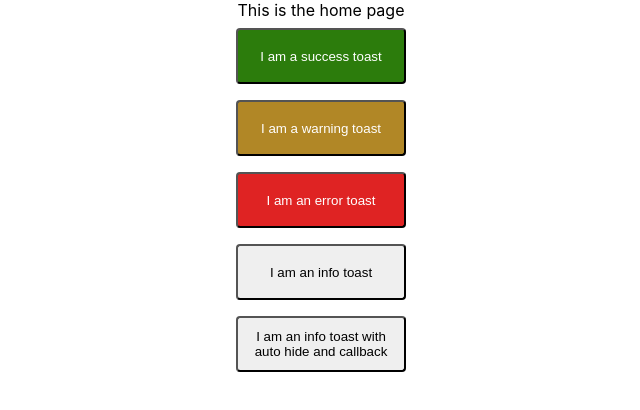
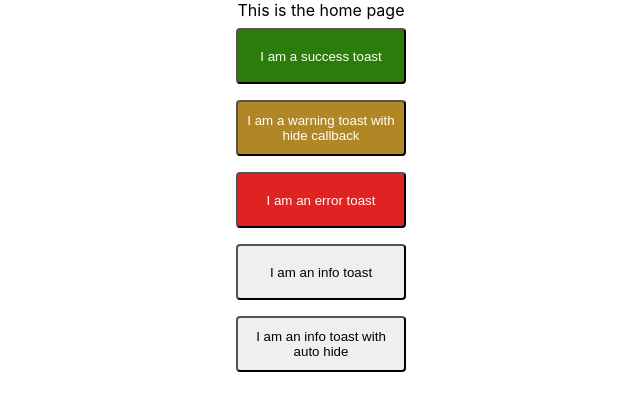
Before and after one commit to nithuan141/react-toast-notification, a React (Create React App) app: page / in a window 1280 px wide. Shown: the top 410 px of the page, without its empty margins (319-959 px from the left). Built offline with nearby package versions, Linux system fonts and the light colour scheme.

Commit message:
feat: callback on hide

```diff
--- a/src/App.css
+++ b/src/App.css
@@ -1,38 +1,3 @@
 .App {
   text-align: center;
 }
-
-.App-logo {
-  height: 40vmin;
-  pointer-events: none;
-}
-
-@media (prefers-reduced-motion: no-preference) {
-  .App-logo {
-    animation: App-logo-spin infinite 20s linear;
-  }
-}
-
-.App-header {
-  background-color: #282c34;
-  min-height: 100vh;
-  display: flex;
-  flex-direction: column;
-  align-items: center;
-  justify-content: center;
-  font-size: calc(10px + 2vmin);
-  color: white;
-}
-
-.App-link {
-  color: #61dafb;
-}
-
-@keyframes App-logo-spin {
-  from {
-    transform: rotate(0deg);
-  }
-  to {
-    transform: rotate(360deg);
-  }
-}
--- a/src/components/Home/InfoButton.tsx
+++ b/src/components/Home/InfoButton.tsx
@@ -7,15 +7,14 @@ import styles from './Home.module.scss'
 
 type InfoButtonProps = {
     timer?: number,
-    callback?: Function
 }
 
-export const InfoButton: FC<InfoButtonProps> = ({ timer, callback }) => {
+export const InfoButton: FC<InfoButtonProps> = ({ timer }) => {
     const { addNotification } = useNotification()
 
-    const notify = () => addNotification?.("Info", "This is a sample info notification", NotificationType.Info, timer, callback)
+    const notify = () => addNotification?.("Info", "This is a sample info notification", NotificationType.Info, timer)
 
     return <Button onClick={notify} className={styles.button} type={ButtonType.Secondary}>
-        {`I am an info toast ${timer ? 'with auto hide' : ''} ${callback ? 'and callback' : ''}`}
+        {`I am an info toast ${timer ? 'with auto hide' : ''}`}
     </Button>
 }
--- a/src/components/Home/WarningButton.tsx
+++ b/src/components/Home/WarningButton.tsx
@@ -1,15 +1,20 @@
+import { FC } from "react"
 import { useNotification } from "@contexts/Notifications.context"
 import { NotificationType } from "@types"
 import { Button, ButtonType } from "@components/Shared"
 
 import styles from './Home.module.scss'
 
-export const WarningButton = () => {
+type WarningButton = {
+    callback?: Function
+}
+
+export const WarningButton: FC<WarningButton> = ({ callback }) => {
     const { addNotification } = useNotification()
 
-    const notify = () => addNotification?.("Warning", "This is a sample warning notification", NotificationType.Warning)
+    const notify = () => addNotification?.("Warning", "This is a sample warning notification", NotificationType.Warning, undefined, callback)
 
     return <Button onClick={notify} className={styles.button} type={ButtonType.Warning}>
-        I am a warning toast
+          {`I am a warning toast ${callback ? 'with hide callback' : ''}`}
     </Button>
 }
--- a/src/pages/HomePage.tsx
+++ b/src/pages/HomePage.tsx
@@ -5,10 +5,10 @@ export const HomePage = () => {
         <div>This is the home page</div>
         <div style={{ display: 'flex', flexDirection: 'column', alignItems: 'center' }}>
             <SuccessButton />
-            <WarningButton />
+            <WarningButton callback={() => { alert("I am a callback on remove") }} />
             <ErrorButton />
             <InfoButton />
-            <InfoButton timer={2000} callback={() => { alert("I am a callback on remove") }} />
+            <InfoButton timer={2000}/>
         </div>
     </div>
 }
```
